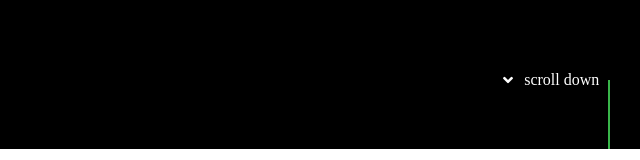
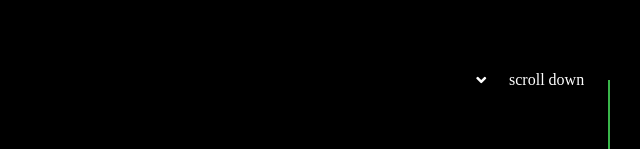
Before and after one commit to Edward-Fedoruk/GLT-website, a website: page app/index.html in a window 1280 px wide. Shown: the part 637-797 px from the top of the page, 640-1280 px from the left. Drawn offline with Linux system fonts and the light colour scheme; files whose address does not match are found by name.

Commit message:
width fix

```diff
--- a/app/sass/main.sass
+++ b/app/sass/main.sass
@@ -28,24 +28,21 @@
   &__scroll
     position: absolute
     top: 90%
-    width: 107px
+    width: 145px
     color: #fff
     height: 10%
     right: 30px
     display: flex
-    // justify-content: space-between
-    // align-items: center
   &__scrollIcon
     display: flex
     align-items: center
-    justify-content: space-between
+    justify-content: space-around
     height: 20px
     width: 90%
   &__line
     width: 2px
     height: calc(100% - 10px)
     background-color: $green
-    // transform: rotate(90deg)
     align-items: center
     position: absolute
     top: 10px
```
Also changed, not shown: app/css/main.min.css.
